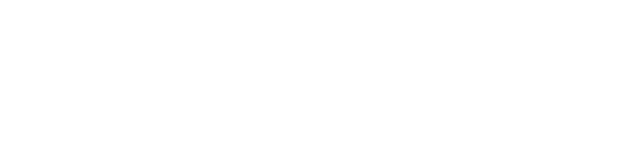
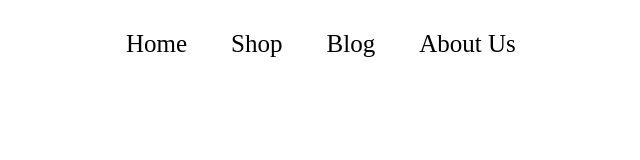
Before and after one commit to scroft001/CraftofHeart, a plain HTML site: page index.html in a window 1280 px wide. Shown: the whole page, without its empty margins (310-950 px from the left). Drawn offline with Linux system fonts and the light colour scheme.

Commit message:
Basic Styles

```diff
--- a/css/style.css
+++ b/css/style.css
@@ -0,0 +1,37 @@
+*, html, body{
+    padding: 0px;
+    margin: 0px;
+}
+
+.navbar{
+    width: 50%;
+    /*border-top: 2px solid black;*/
+    /*border-bottom: 2px solid black;*/
+    margin: auto;
+}
+
+ul{
+    margin: auto;
+    width: 70%;
+}
+
+li{
+    display: inline-block;
+    padding: 20px;
+    font-size: 25px;
+    margin-top: 10px;
+    border-top: none;
+    border-bottom: none;
+    transition: border-top 0.3s ease, border-bottom 0.3s ease;
+}
+
+li a{
+    text-decoration: none;
+    color: black;
+}
+
+li:hover{
+
+    border-top: 2px solid pink;
+    border-bottom: 2px solid pink;
+}
--- a/index.html
+++ b/index.html
@@ -1,5 +1,15 @@
 <html>
     <head>
-
+        <link href="css/style.css" rel="stylesheet">
     </head>
+    <body>
+        <div class="navbar">
+            <ul>
+                <li><a href="#">Home</a></li>
+                <li><a href="#">Shop</a></li>
+                <li><a href="#">Blog</a></li>
+                <li><a href="#">About Us</a></li>
+            </ul>
+        </div>
+    </body>
 </html>
```
Also changed, not shown: images/favicon.png (added), images/logo.png (added), images/pinkHeartOutline.png (added).
